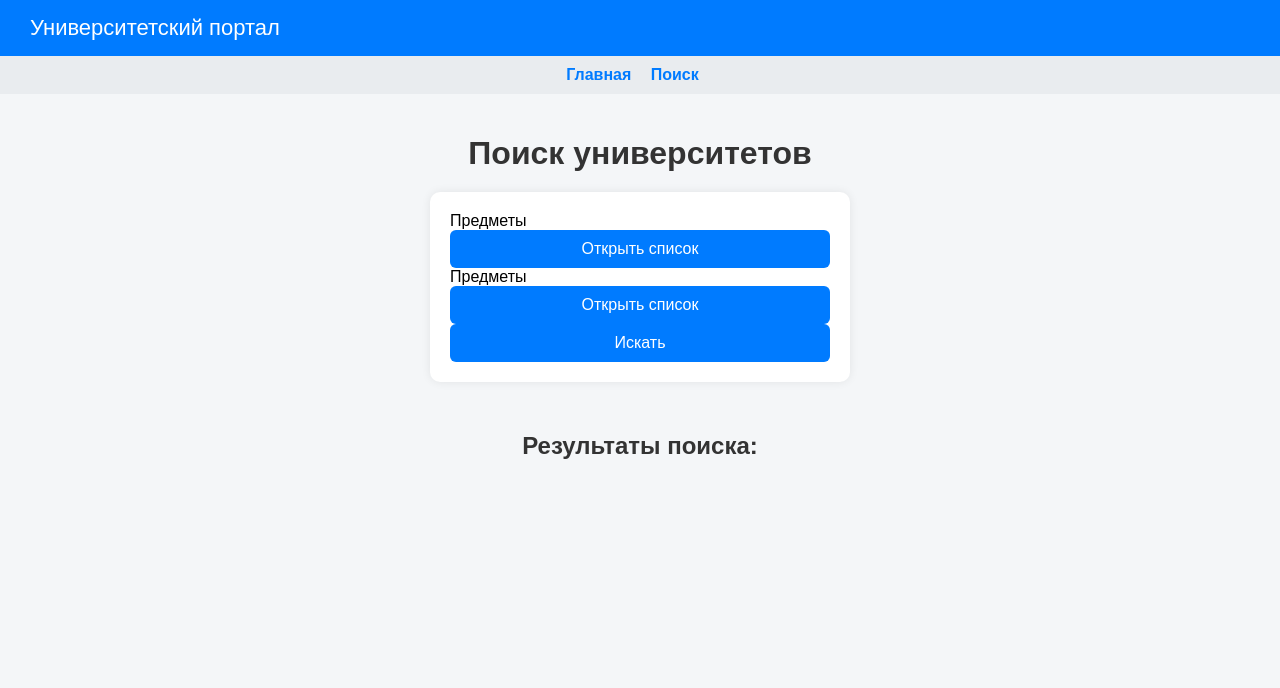
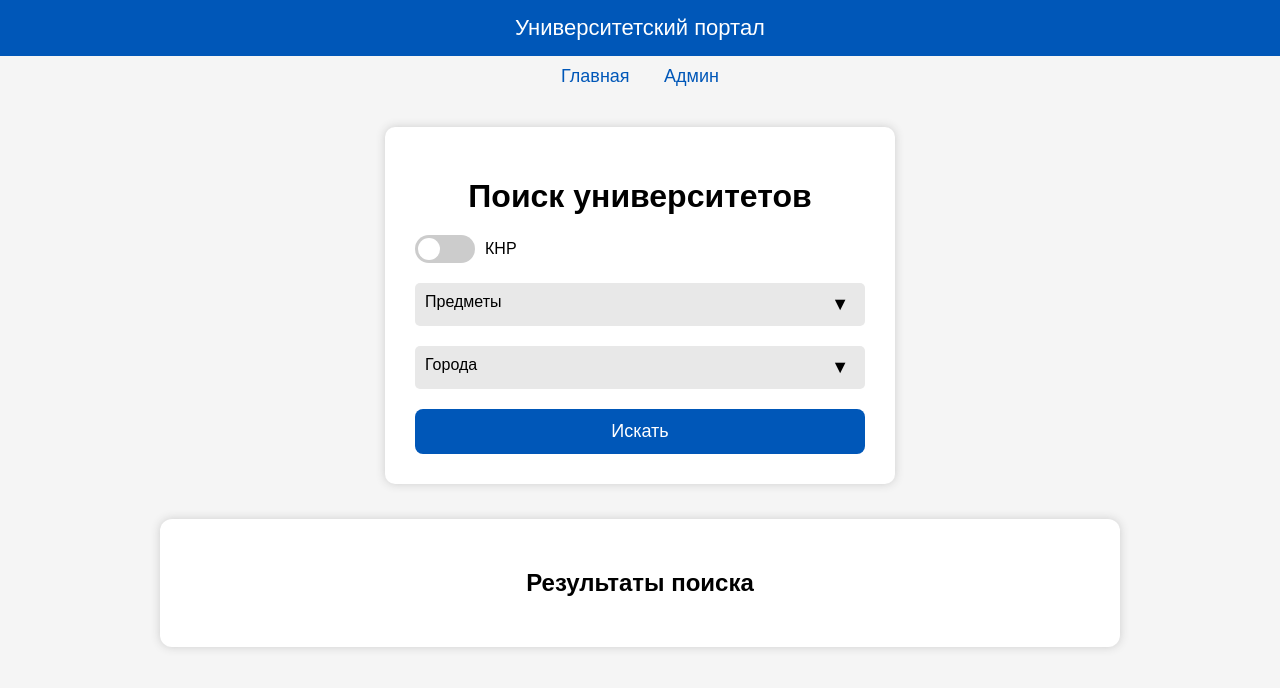
Before and after one commit to GiNgo-ReiDy/diana_proj, a FastAPI app: page / in a window 1280 px wide. Shown: the top 688 px of the page. Run offline with FastAPI, Linux system fonts and the light colour scheme; parts of the project's set-up code (start-up, migrations or seed data) failed here and were passed over.

Commit message:
Minor changes

```diff
--- a/uniapp/app.py
+++ b/uniapp/app.py
@@ -113,11 +113,3 @@ async def admin_panel(request: Request):
 @app.get("/admin_auth", response_class=HTMLResponse)
 async def admin_auth_panel(request: Request):
     return templates.TemplateResponse("admin_auth.html", {"request": request})
-
-@data_router.patch("/update/{id}")
-async def update_universities(id:int, data:dict, db: Session = Depends(get_session)):
-    try:
-        updated_university = await update_university(db, id, data.get('name'), data.get('cities'))
-        return {'message': 'Университет успешно обновлен'}
-    except Exception as e:
-        return {'error': str(e)}
--- a/uniapp/static/css/main.css
+++ b/uniapp/static/css/main.css
@@ -1,143 +1,168 @@
 body {
+    margin: 0;
+    background: #f5f5f5;
     font-family: Arial, sans-serif;
-    background: #f4f6f8;
-    margin: 0;
-    padding: 0;
 }
 
 header {
-    background: #007bff;
+    background: #0057b8;
     color: white;
-    padding: 15px 30px;
+    padding: 15px;
+    text-align: center;
     font-size: 22px;
 }
 
 nav {
-    background: #e9ecef;
-    padding: 10px 30px;
     text-align: center;
+    margin: 10px 0;
 }
 
 nav a {
+    margin: 0 15px;
     text-decoration: none;
-    margin-right: 15px;
-    color: #007bff;
-    font-weight: bold;
+    color: #0057b8;
+    font-size: 18px;
 }
 
 main {
     display: flex;
     flex-direction: column;
     align-items: center;
-    padding: 20px 30px;
 }
 
-h1, h2 {
-    margin-bottom: 20px;
-    color: #333;
-    text-align: center;
+.search-panel {
+    background: white;
+    width: 450px;
+    padding: 30px;
+    margin-top: 30px;
+    border-radius: 10px;
+    box-shadow: 0 0 10px #ccc;
 }
 
-.container-form {
-    width: 100%;
-    max-width: 420px;
-    margin-bottom: 30px;
+.search-panel h1 {
+    text-align: center;
+    margin-bottom: 20px;
 }
 
-form {
-    background: white;
-    padding: 20px;
-    border-radius: 10px;
-    box-shadow: 0 0 10px rgba(0,0,0,0.08);
+.dropdown-block {
+    margin-bottom: 20px;
 }
 
-label {
-    display: block;
-    margin-bottom: 5px;
-    font-weight: bold;
+.dropdown-header {
+    display: flex;
+    justify-content: space-between;
+    background: #e8e8e8;
+    padding: 10px;
+    border-radius: 5px;
+    cursor: pointer;
 }
 
-input[type="text"] {
-    width: 100%;
-    padding: 10px;
-    margin-bottom: 15px;
-    border: 1px solid #ccc;
-    border-radius: 6px;
-    box-sizing: border-box;
+.btn-dropdown {
+    background: none;
+    border: none;
+    font-size: 18px;
+    cursor: pointer;
 }
 
-button {
-    padding: 10px 15px;
-    background: #007bff;
-    color: white;
-    border: none;
-    cursor: pointer;
-    border-radius: 6px;
-    font-size: 16px;
-    width: 100%;
+.dropdown-list {
+    list-style: none;
+    padding: 10px;
+    margin-top: 8px;
+    background: #fff;
+    border-radius: 7px;
+    box-shadow: 0 0 5px #ccc;
+    max-height: 250px;
+    overflow-y: auto;
 }
 
-button:hover {
-    background: #0056c8;
-}
-
-.error-box {
-    color: red;
-    padding: 12px;
-    background: #ffe5e5;
-    border: 1px solid red;
-    border-radius: 8px;
-    margin: 15px 0;
-}
-
-.container-results {
-    width: 100%;
-    max-width: 700px;
-}
-
-ul {
-    align-self: center;
-    font-size: 18px;
-    margin-bottom: 20px;
-    align-content: center;
-}
-
-ul.results-list {
-    list-style: none;
-    padding: 0;
-    margin: 0;
-}
-
-li {
-    background: white;
-    padding: 12px;
-    margin-bottom: 10px;
-    margin-right: 10px;
-    margin-left: 10px;
-    border-radius: 8px;
-    box-shadow: 0 0 6px rgba(0,0,0,0.05);
-}
-
-.sub-list {
-    margin-top: 8px;
-    padding-left: 20px;
-}
-
-.sub-list li {
-    box-shadow: none;
-    padding: 5px 0;
-    margin-bottom: 0;
-}
 .hidden {
     display: none;
 }
 
-.subject-list li {
-    list-style-type: none;
-    padding-left: 0;
+.btn-search {
+    width: 100%;
+    padding: 12px;
+    background: #0057b8;
+    color: white;
+    font-size: 18px;
+    border: none;
+    border-radius: 8px;
+    cursor: pointer;
 }
 
-.cities-list li {
-    list-style-type: none;
-    padding-left: 0;
+.error-box {
+    margin-top: 15px;
+    padding: 10px;
+    background: #ffdddd;
+    border-left: 4px solid red;
+    display: none;
 }
+
+.results-panel {
+    width: 900px;
+    background: white;
+    margin-top: 35px;
+    padding: 30px;
+    border-radius: 12px;
+    box-shadow: 0 0 10px #ccc;
+}
+
+.results-panel h2 {
+    text-align: center;
+}
+
+#results ul {
+    list-style: none;
+    padding: 0;
+}
+
+#results li {
+    padding: 12px;
+    margin-bottom: 10px;
+    background: #f0f6ff;
+    border-radius: 10px;
+}
+
+#results li ul {
+    margin-top: 8px;
+}
+
+/* Переключатель стран */
+.country-switch {
+    display: flex;
+    align-items: center;
+    margin-bottom: 20px;
+    gap: 10px;
+}
+.switch {
+    position: relative;
+    display: inline-block;
+    width: 60px;
+    height: 28px;
+}
+.switch input { display:none; }
+.slider {
+    position: absolute;
+    cursor: pointer;
+    top: 0; left: 0; right: 0; bottom: 0;
+    background-color: #ccc;
+    transition: .4s;
+    border-radius: 34px;
+}
+.slider:before {
+    position: absolute;
+    content: "";
+    height: 22px;
+    width: 22px;
+    left: 3px;
+    bottom: 3px;
+    background-color: white;
+    transition: .4s;
+    border-radius: 50%;
+}
+input:checked + .slider {
+    background-color: #2196F3;
+}
+input:checked + .slider:before {
+    transform: translateX(32px);
+}
--- a/uniapp/static/js/main.js
+++ b/uniapp/static/js/main.js
@@ -2,115 +2,106 @@ document.addEventListener("DOMContentLoaded", () => {
     const form = document.querySelector("#search-form");
     const resultsContainer = document.querySelector("#results");
     const errorBox = document.querySelector("#error-box");
+    const citiesList = document.querySelector(".cities-list");
+    const citiesLabel = document.querySelector(".cities-label");
+    const countryToggle = document.querySelector("#country-toggle");
+    const countryLabel = document.querySelector("#country-label");
 
+    const cities = {
+        "КНР": ["Сычуань","Пекин","Харбин","Синьчжу","Шанхай","Тяньцзинь","Ухань","Чунцин","Гуанси","Сиань","Хейлунцзян","Гуанчжоу","Гонконг","Шэньчжэнь","Нанкин","Хунань","Далянь","Наньчан","Шаньдунь","Чанчунь","Ляонин"],
+        "РФ": ["Москва","Санкт-Петербург","Новосибирск","Казань","Екатеринбург","Нижний Новгород","Самара","Воронеж","Красноярск","Пермь","Челябинск","Омск","Ростов-на-Дону","Уфа","Волгоград","Краснодар"]
+    };
+
+    function renderCities(country) {
+        citiesList.innerHTML = "";
+        cities[country].forEach(city => {
+            const li = document.createElement("li");
+            li.innerHTML = `<label><input type="checkbox" value="${city}"> ${city}</label>`;
+            citiesList.appendChild(li);
+        });
+        citiesLabel.textContent = "Города";
+        attachCityCheckboxListeners();
+    }
+
+    function attachCityCheckboxListeners() {
+        document.querySelectorAll(".cities-list input[type='checkbox']").forEach(cb =>
+            cb.addEventListener("change", updateLabels)
+        );
+    }
+
+    function updateLabels() {
+        const selectedCities = Array.from(document.querySelectorAll(".cities-list input:checked")).map(cb => cb.value);
+        citiesLabel.textContent = selectedCities.length ? selectedCities.join(", ") : "Города";
+
+        const selectedSubjects = Array.from(document.querySelectorAll(".subject-list input:checked")).map(cb => cb.value);
+        document.querySelector(".subjects-label").textContent = selectedSubjects.length ? selectedSubjects.join(", ") : "Предметы";
+    }
+
+    // Изначально КНР
+    renderCities("КНР");
+
+    countryToggle.addEventListener("change", () => {
+        const country = countryToggle.checked ? "РФ" : "КНР";
+        countryLabel.textContent = country;
+        renderCities(country);
+    });
+
+    // Выпадающие списки
+    document.querySelector(".subjects-btn").addEventListener("click", (e) => {
+        e.preventDefault();
+        document.querySelector(".subject-list").classList.toggle("hidden");
+    });
+    document.querySelector(".cities-btn").addEventListener("click", (e) => {
+        e.preventDefault();
+        citiesList.classList.toggle("hidden");
+    });
+
+    // Форма поиска
     form.addEventListener("submit", async (e) => {
         e.preventDefault();
+        const subjects = Array.from(document.querySelectorAll(".subject-list input:checked")).map(cb => cb.value);
+        const citiesSelected = Array.from(document.querySelectorAll(".cities-list input:checked")).map(cb => cb.value);
 
-        // Считываем выбранные предметы и города
-        const checkedSubjects = Array.from(document.querySelectorAll('input[name="subjects[]"]:checked')).map(subjectCheckbox => subjectCheckbox.value);
-        const checkedCities = Array.from(document.querySelectorAll('input[name="cities[]"]:checked')).map(cityCheckbox => cityCheckbox.value);
-
-        // Очищаем область ошибок и результатов
         errorBox.style.display = "none";
         errorBox.textContent = "";
         resultsContainer.innerHTML = "";
 
         try {
-            // Формируем запрос
-            const url = `/api/universities/get_universities/?subjects=${encodeURIComponent(checkedSubjects.join(","))}&city=${encodeURIComponent(checkedCities.join(","))}`;
-
+            const url = `/api/universities/get_universities/?subjects=${encodeURIComponent(subjects.join(","))}&city=${encodeURIComponent(citiesSelected.join(","))}`;
             const response = await fetch(url);
-
-            if (!response.ok) {
-                throw new Error("Ошибка сервера");
-            }
+            if (!response.ok) throw new Error();
 
             const data = await response.json();
-
-            // Если университеты не найдены
             if (!data || data.length === 0) {
                 resultsContainer.innerHTML = "<p>Университеты не найдены</p>";
                 return;
             }
 
-            // Рендер
             const ul = document.createElement("ul");
-
             data.forEach(u => {
                 const li = document.createElement("li");
-                li.innerHTML = `<strong>${u.name}</strong>`;
-
-                if (u.programs && u.programs.length > 0) {
+                li.innerHTML = `<strong>${u.name}</strong> <br><small>Города: ${u.cities.join(", ")}</small>`;
+                if (u.programs?.length) {
                     const subUl = document.createElement("ul");
-
                     u.programs.forEach(p => {
                         const subLi = document.createElement("li");
-                        subLi.textContent = `Программа: ${p.name}, Предметы: ${p.required_subjects}`;
+                        subLi.textContent = `Программа: ${p.name} | Предметы: ${p.required_subjects.join(", ")}`;
                         subUl.appendChild(subLi);
                     });
-
                     li.appendChild(subUl);
                 }
-
                 ul.appendChild(li);
             });
-
             resultsContainer.appendChild(ul);
 
         } catch (err) {
             errorBox.style.display = "block";
-            errorBox.textContent = "Произошла ошибка при выполнении запроса";
+            errorBox.textContent = "Ошибка при выполнении запроса";
         }
     });
 
-    // Элементы для вывода выбранной информации
-    const subjectsLabel = document.querySelector(".subjects-label");
-    const citiesLabel = document.querySelector(".cities-label");
-
-    // Функция для скрытия-показа списка предметов
-    function toggleSubjects(event) {
-        event.preventDefault();
-        const subjectList = document.querySelector(".subject-list");
-        subjectList.classList.toggle("hidden");
-    }
-
-    // Новая функция для скрытия-показа списка городов
-    function toggleCities(event) {
-        event.preventDefault();
-        const citiesList = document.querySelector(".cities-list");
-        citiesList.classList.toggle("hidden");
-    }
-
-    // Функция обновления выбранного текста
-    function updateSelectedItems() {
-        let selectedSubjects = [];
-        let selectedCities = [];
-
-        // Выбираем отмеченные предметы
-        document.querySelectorAll("input[name='subjects[]']:checked").forEach(cb => selectedSubjects.push(cb.value));
-
-        // Выбираем отмеченные города
-        document.querySelectorAll("input[name='cities[]']:checked").forEach(cb => selectedCities.push(cb.value));
-
-        // Отображаем выбранные предметы
-        if (selectedSubjects.length > 0) {
-            subjectsLabel.innerText = selectedSubjects.join(", ");
-        } else {
-            subjectsLabel.innerText = "Предметы";
-        }
-
-        // Отображаем выбранные города
-        if (selectedCities.length > 0) {
-            citiesLabel.innerText = selectedCities.join(", ");
-        } else {
-            citiesLabel.innerText = "Города";
-        }
-    }
-
-    // Присоединяем события кликов
-    document.querySelector(".subjects-btn").addEventListener("click", toggleSubjects);
-    document.querySelector(".cities-btn").addEventListener("click", toggleCities);
-
-    // Следим за изменениями чекбоксов
-    document.querySelectorAll("input[type='checkbox']").forEach(cb => cb.addEventListener("change", updateSelectedItems));
+    // Обновление подписей при изменении предметов
+    document.querySelectorAll(".subject-list input[type='checkbox']").forEach(cb =>
+        cb.addEventListener("change", updateLabels)
+    );
 });
--- a/uniapp/templates/main.html
+++ b/uniapp/templates/main.html
@@ -4,8 +4,8 @@
     <meta charset="UTF-8">
     <title>Поиск университетов</title>
     <link rel="stylesheet" href="/static/css/main.css">
-    <script src="/static/js/main.js" defer></script>
 </head>
+
 <body>
 
 <header>
@@ -14,72 +14,71 @@
 
 <nav>
     <a href="/">Главная</a>
-    <a href="/">Поиск</a>
+    <a href="/admin_auth">Админ</a>
 </nav>
 
 <main>
-    <div class="container-form">
+
+    <div class="search-panel">
         <h1>Поиск университетов</h1>
 
+        <!-- Переключатель стран -->
+        <div class="country-switch">
+            <label class="switch">
+                <input type="checkbox" id="country-toggle">
+                <span class="slider"></span>
+            </label>
+            <span id="country-label">КНР</span>
+        </div>
+
         <form id="search-form">
-            <div class="subjects-container">
-                <span class="subjects-label">Предметы</span>
-                <button class="btn-dropdown subjects-btn">Открыть список</button>
-                <ul class="subject-list hidden">
-                    <li><input type="checkbox" id="biology" name="subjects[]" value="Биология"><label for="biology">Биология</label></li>
-                    <li><input type="checkbox" id="geography" name="subjects[]" value="География"><label for="geography">География</label></li>
-                    <li><input type="checkbox" id="history" name="subjects[]" value="История"><label for="history">История</label></li>
-                    <li><input type="checkbox" id="computer_science" name="subjects[]" value="Информатика и ИКТ"><label for="computer_science">Информатика и ИКТ</label></li>
-                    <li><input type="checkbox" id="foreign_lang" name="subjects[]" value="Иностранные языки"><label for="foreign_lang">Иностранные языки</label></li>
-                    <li><input type="checkbox" id="literature" name="subjects[]" value="Литература"><label for="literature">Литература</label></li>
-                    <li><input type="checkbox" id="social_science" name="subjects[]" value="Обществознание"><label for="social_science">Обществознание</label></li>
-                    <li><input type="checkbox" id="russian" name="subjects[]" value="Русский язык"><label for="russian">Русский язык</label></li>
-                    <li><input type="checkbox" id="math" name="subjects[]" value="Профильная математика"><label for="math">Профильная математика</label></li>
-                    <li><input type="checkbox" id="physics" name="subjects[]" value="Физика"><label for="physics">Физика</label></li>
-                    <li><input type="checkbox" id="chemistry" name="subjects[]" value="Химия"><label for="chemistry">Химия</label></li>
 
+            <!-- Предметы -->
+            <div class="dropdown-block">
+                <div class="dropdown-header">
+                    <span class="label subjects-label">Предметы</span>
+                    <button class="btn-dropdown subjects-btn">▼</button>
+                </div>
+                <ul class="dropdown-list subject-list hidden">
+                    <li><label><input type="checkbox" value="Биология"> Биология</label></li>
+                    <li><label><input type="checkbox" value="География"> География</label></li>
+                    <li><label><input type="checkbox" value="История"> История</label></li>
+                    <li><label><input type="checkbox" value="Информатика и ИКТ"> Информатика и ИКТ</label></li>
+                    <li><label><input type="checkbox" value="Иностранные языки"> Иностранные языки</label></li>
+                    <li><label><input type="checkbox" value="Литература"> Литература</label></li>
+                    <li><label><input type="checkbox" value="Обществознание"> Обществознание</label></li>
+                    <li><label><input type="checkbox" value="Русский язык"> Русский язык</label></li>
+                    <li><label><input type="checkbox" value="Профильная математика"> Профильная математика</label></li>
+                    <li><label><input type="checkbox" value="Физика"> Физика</label></li>
+                    <li><label><input type="checkbox" value="Химия"> Химия</label></li>
                 </ul>
             </div>
 
-            <div class="cities-container">
-                <span class="cities-label">Предметы</span>
-                <button class="btn-dropdown cities-btn">Открыть список</button>
-                <ul class="cities-list hidden">
-                    <li><input type="checkbox" id="sichuan" name="cities[]" value="Сычуань"><label for="sichuan">Сычуань</label></li>
-                    <li><input type="checkbox" id="beijing" name="cities[]" value="Пекин"><label for="beijing">Пекин</label></li>
-                    <li><input type="checkbox" id="harbin" name="cities[]" value="Харбин"><label for="harbin">Харбин</label></li>
-                    <li><input type="checkbox" id="hsinchu" name="cities[]" value="Синьчжу"><label for="hsinchu">Синьчжу</label></li>
-                    <li><input type="checkbox" id="shanghai" name="cities[]" value="Шанхай"><label for="shanghai">Шанхай</label></li>
-                    <li><input type="checkbox" id="tianjin" name="cities[]" value="Тяньцзинь"><label for="tianjin">Тяньцзинь</label></li>
-                    <li><input type="checkbox" id="wuhan" name="cities[]" value="Ухань"><label for="wuhan">Ухань</label></li>
-                    <li><input type="checkbox" id="chongqing" name="cities[]" value="Чунцин"><label for="chongqing">Чунцин</label></li>
-                    <li><input type="checkbox" id="guaxi" name="cities[]" value="Гуанси"><label for="guaxi">Гуанси</label></li>
-                    <li><input type="checkbox" id="xian" name="cities[]" value="Сиань"><label for="xian">Сиань</label></li>
-                    <li><input type="checkbox" id="heilongjiang" name="cities[]" value="Хейлунцзян"><label for="heilongjiang">Хейлунцзян</label></li>
-                    <li><input type="checkbox" id="guangzhou" name="cities[]" value="Гуанчжоу"><label for="guangzhou">Гуанчжоу</label></li>
-                    <li><input type="checkbox" id="hongkong" name="cities[]" value="Гонконг"><label for="hongkong">Гонконг</label></li>
-                    <li><input type="checkbox" id="shenzhen" name="cities[]" value="Шэньчжэнь"><label for="shenzhen">Шэньчжэнь</label></li>
-                    <li><input type="checkbox" id="nanking" name="cities[]" value="Нанкин"><label for="nanking">Нанкин</label></li>
-                    <li><input type="checkbox" id="hunan" name="cities[]" value="Хунань"><label for="hunan">Хунань</label></li>
-                    <li><input type="checkbox" id="dalian" name="cities[]" value="Далянь"><label for="dalian">Далянь</label></li>
-                    <li><input type="checkbox" id="nanchang" name="cities[]" value="Наньчан"><label for="nanchang">Наньчан</label></li>
-                    <li><input type="checkbox" id="shandong" name="cities[]" value="Шаньдунь"><label for="shandong">Шаньдунь</label></li>
-                    <li><input type="checkbox" id="changchun" name="cities[]" value="Чанчунь"><label for="changchun">Чанчунь</label></li>
-                    <li><input type="checkbox" id="liaoning" name="cities[]" value="Ляонин"><label for="liaoning">Ляонин</label></li>
+            <!-- Города -->
+            <div class="dropdown-block">
+                <div class="dropdown-header">
+                    <span class="label cities-label">Города</span>
+                    <button class="btn-dropdown cities-btn">▼</button>
+                </div>
+                <ul class="dropdown-list cities-list hidden">
+                    <!-- Сюда JS вставит города -->
                 </ul>
             </div>
-            <button type="submit">Искать</button>
+
+            <button type="submit" class="btn-search">Искать</button>
+
         </form>
 
-
-        <div class="error-box" id="error-box" style="display: none;"></div>
+        <div class="error-box" id="error-box"></div>
     </div>
 
-    <div class="container-results">
-        <h2>Результаты поиска:</h2>
+    <div class="results-panel">
+        <h2>Результаты поиска</h2>
         <div id="results"></div>
     </div>
+
 </main>
 
+<script src="/static/js/main.js" defer></script>
 </body>
 </html>
```
Also changed, not shown: uniapp/crud.py (+10 -1 lines), uniapp/static/css/admin.css (+49 -0 lines), uniapp/static/js/admin.js (+8 -3 lines), uniapp/static/js/floating-home.js (added, +63 -0 lines), uniapp/templates/admin.html (+13 -7 lines).
